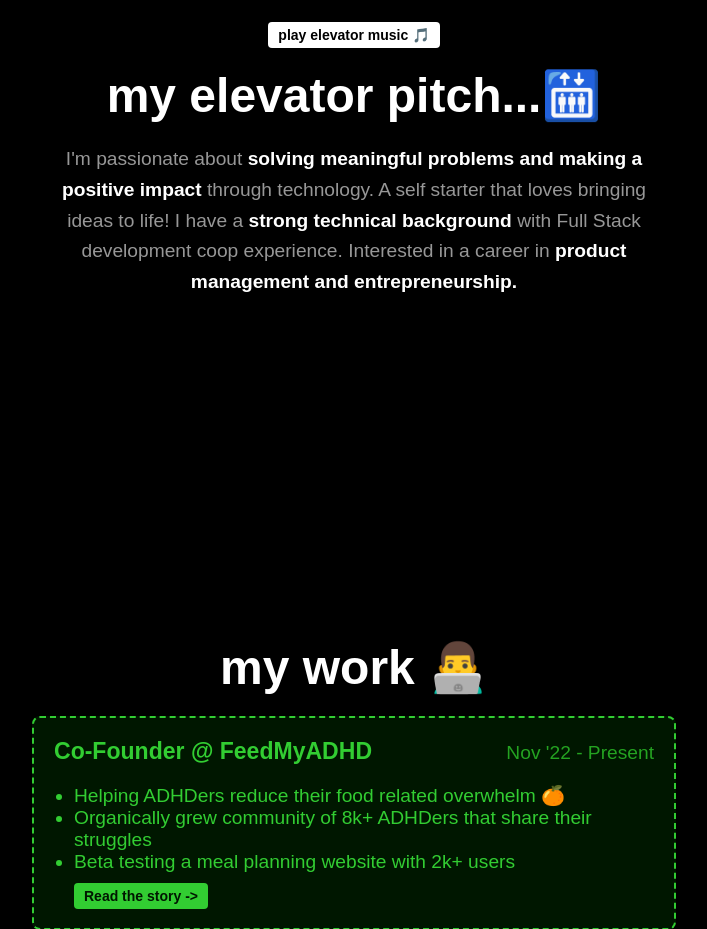
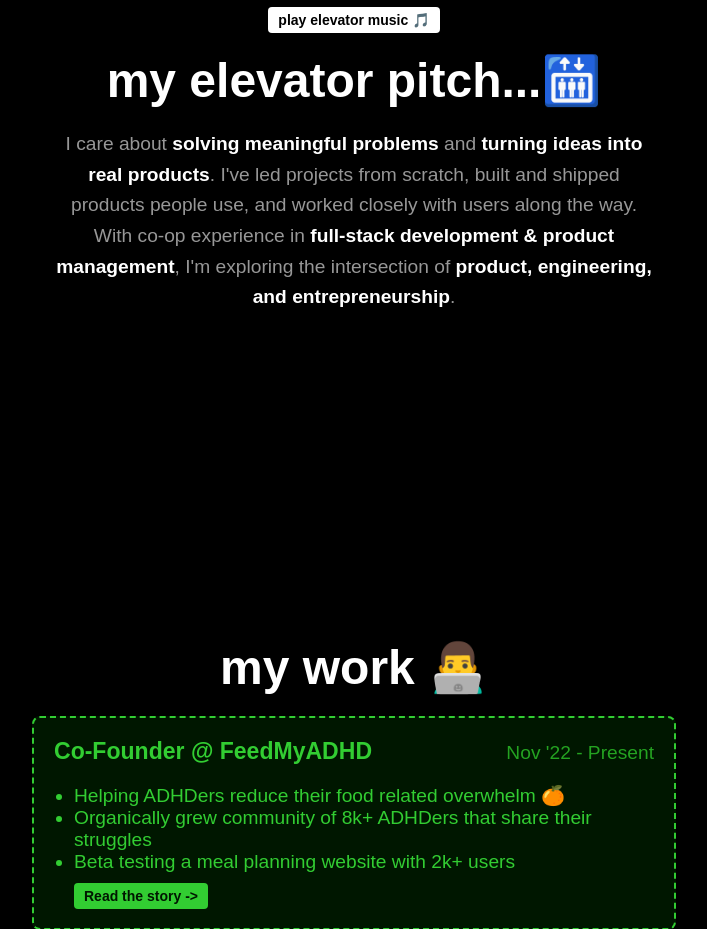
Before and after one commit to ammaarkhan/portfolio-web, a plain HTML site: page index.html in a window 1280 px wide. Shown: the part 1060-1989 px from the top of the page, without its empty margins (286-993 px from the left). Drawn offline with Linux system fonts and the light colour scheme.

Commit message:
Revise elevator pitch in index.html to emphasize problem-solving and product development experience

```diff
--- a/index.html
+++ b/index.html
@@ -21,14 +21,13 @@
         <button id="play-button">play elevator music 🎵</button>
         <h2>my elevator pitch...🛗</h2>
         <p>
-          I'm passionate about
-          <strong>
-            solving meaningful problems and making a positive impact
-          </strong>
-          through technology. A self starter that loves bringing ideas to life!
-          I have a <strong> strong technical background </strong> with Full
-          Stack development coop experience. Interested in a career in
-          <strong> product management and entrepreneurship. </strong>
+          I care about <strong>solving meaningful problems</strong> and
+          <strong>turning ideas into real products</strong>. I've led projects
+          from scratch, built and shipped products people use, and worked
+          closely with users along the way. With co-op experience in
+          <strong>full-stack development & product management</strong>, I'm
+          exploring the intersection of
+          <strong>product, engineering, and entrepreneurship</strong>.
         </p>
       </div>
     </div>
```
